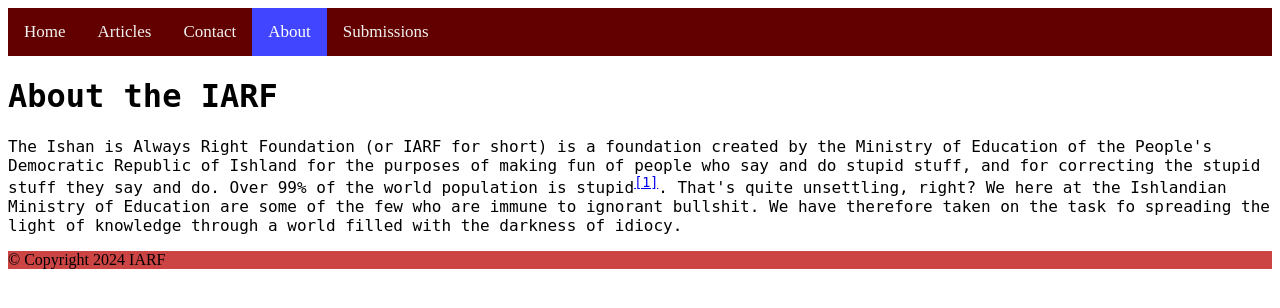
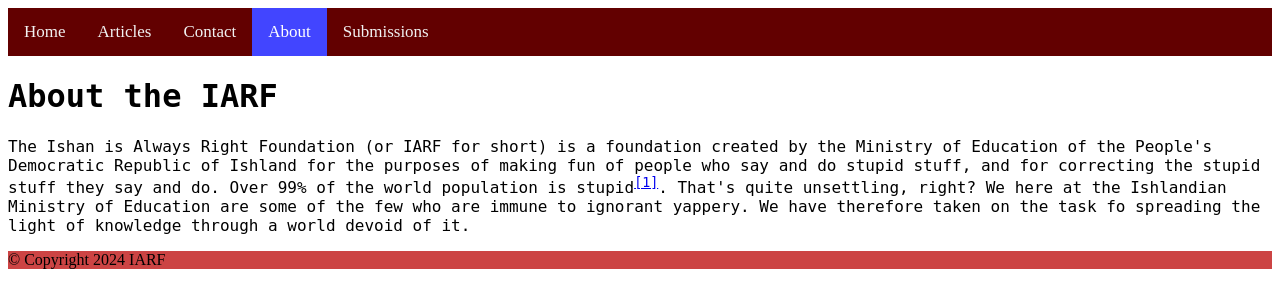
Before and after one commit to hi101000/IARF, a Flask app: page /about in a window 1280 px wide. Shown: the top 308 px of the page. Run offline with Flask 3, Linux system fonts and the light colour scheme.

Commit message:
removed profanity

```diff
--- a/IARF/templates/about.html
+++ b/IARF/templates/about.html
@@ -18,7 +18,7 @@
                 The Ishan is Always Right Foundation (or IARF for short) is a foundation created by the Ministry of Education of the People's Democratic Republic of Ishland for the purposes of
                 making fun of people who say and do stupid stuff, and for correcting the stupid stuff they say and do.
                 Over 99% of the world population is stupid<sup><a href="https://youtu.be/FkpqIp13HnA?t=40" target="0">[1]</a></sup>. That's quite unsettling, right?
-                We here at the Ishlandian Ministry of Education are some of the few who are immune to ignorant bullshit. We have therefore taken on the task fo spreading the light of knowledge through a world filled with the darkness of idiocy.
+                We here at the Ishlandian Ministry of Education are some of the few who are immune to ignorant yappery. We have therefore taken on the task fo spreading the light of knowledge through a world devoid of it.
             </p>
         </div>
         <footer>&copy; Copyright 2024 IARF</footer>
```
Also changed, not shown: IARF/static/articles/intro/intro.md (+1 -1 lines).
